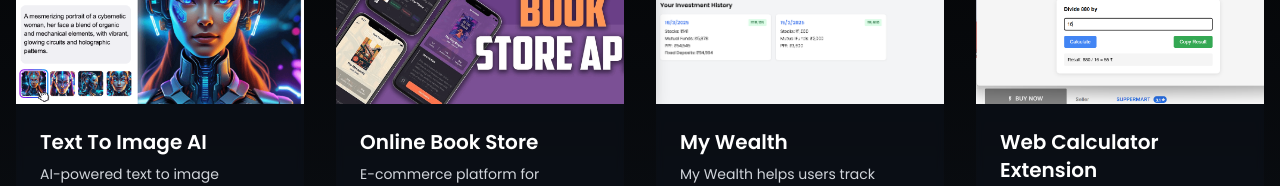
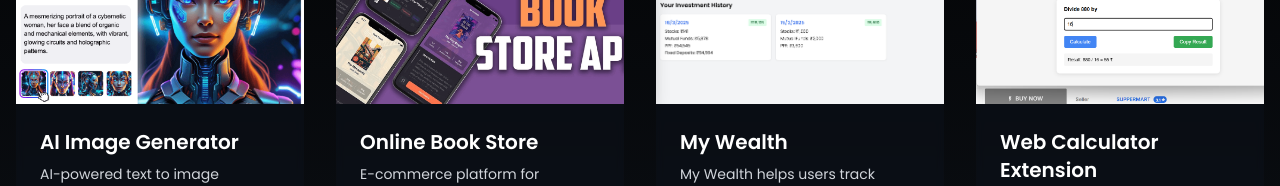
Before and after one commit to mbl43/Portfolio, a React (Vite) app: page / in a window 1280 px wide. Shown: the part 1120-1306 px from the top of the page. Built offline with nearby package versions, Linux system fonts and the light colour scheme; a web font is replaced by a local one.

Commit message:
Update Portfolio.jsx

```diff
--- a/src/Components/Portfolio.jsx
+++ b/src/Components/Portfolio.jsx
@@ -15,7 +15,7 @@ const Portfolio = () => {
       id: 1,
       src: AI,
       link: "https://text-to-image-jb.vercel.app/",
-      name: "Text To Image AI",
+      name: "AI Image Generator",
       stack: ["HTML", "CSS", "Javascript", "Bootstrap", "API"],
       description: "AI-powered text to image generation application",
     },
```
